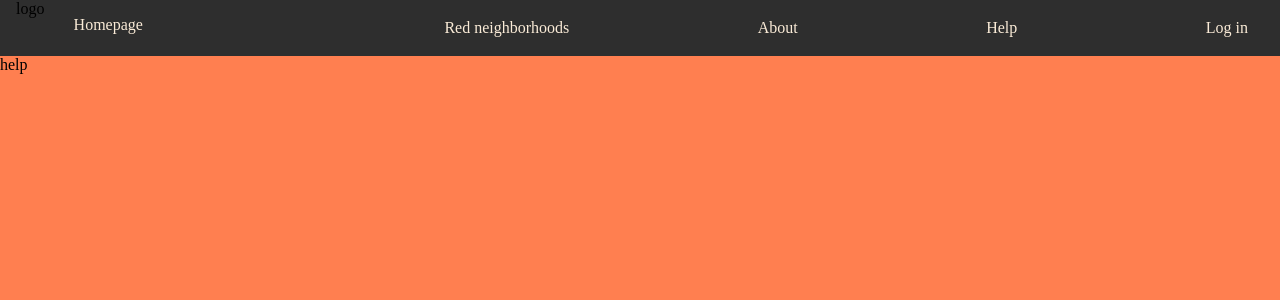
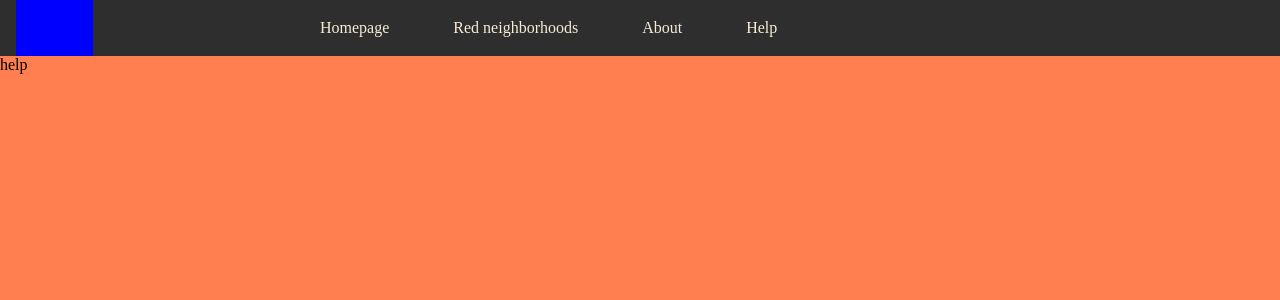
Before and after one commit to tahrer007/spot-it-web, a React (Create React App) app in the folder client/: page /Help in a window 1280 px wide. Shown: the top 300 px of the page. Built offline with nearby package versions, Linux system fonts and the light colour scheme.

Commit message:
addd rotate page

```diff
--- a/client/src/App.css
+++ b/client/src/App.css
@@ -17,3 +17,21 @@
   padding: 0;
   background-color: coral;
 }
+
+/*to ask the user to use landscape*/
+#info {
+  display: none;
+  width: 100%;
+  height: 100%;
+  position: absolute;
+  top: 0;
+  left: 0;
+  background-image: url(/public/rotate.png);
+}
+/* only when orientation is in portrait mode */
+@media all and  (orientation: portrait) {
+  #info {
+    display: block;
+    z-index: 100;
+  }
+}
--- a/client/src/App.js
+++ b/client/src/App.js
@@ -11,7 +11,7 @@ import RedNeighborhoods from "./pages/redneighborhoods/redNeighborhoods";
 
 function App() {
   return (
-    <div className="appContainer">
+    <div  className="appContainer">
 
       <Router>
            <Navbar />
--- a/client/src/components/navbar/navbar.css
+++ b/client/src/components/navbar/navbar.css
@@ -1,6 +1,7 @@
 .navbar {
   display: flex;
-  justify-content: space-between;
+  justify-content: start;
+  align-items: center;
   align-items: center;
   background: rgb(46, 46, 46);
   width: 100vw;
@@ -15,7 +16,8 @@
 
 .navbarLogo {
   height: 100%;
-  width: 10%;
+  width: 30%;
+  background-color: blue;
 }
 
 .navbarLink {
--- a/client/src/components/navbar/navbar.js
+++ b/client/src/components/navbar/navbar.js
@@ -7,11 +7,11 @@ export default class Navbar extends Component {
     return (
       <header className="navbar">
         <div className="navbarLeft">
-          <div className="navbarLogo"> logo</div>
-          <Link className="navbarLink navbarBtn" to="/">
-            Homepage
-          </Link>
+          <div className="navbarLogo"></div>
         </div>
+        <Link className="navbarLink navbarBtn" to="/">
+          Homepage
+        </Link>
         <Link className="navbarLink navbarBtn" to="/Redneighborhoods">
           Red neighborhoods
         </Link>
@@ -21,9 +21,9 @@ export default class Navbar extends Component {
         <Link className="navbarLink navbarBtn" to="/help">
           Help
         </Link>
-        <Link className="navbarLink navbarBtn" to="/login">
+        {/*<Link className="navbarLink navbarBtn" to="/login">
           Log in
-        </Link>
+  </Link>*/}
       </header>
     );
   }
```
Also changed, not shown: client/public/rotate.png (added), client/src/assets/images/rotate.png (added).
